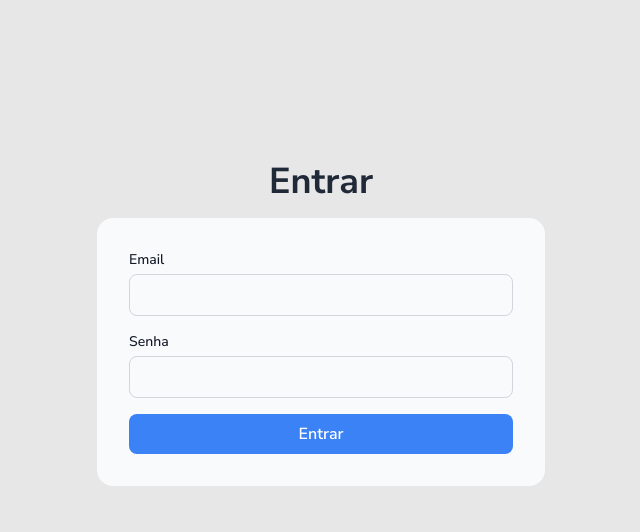
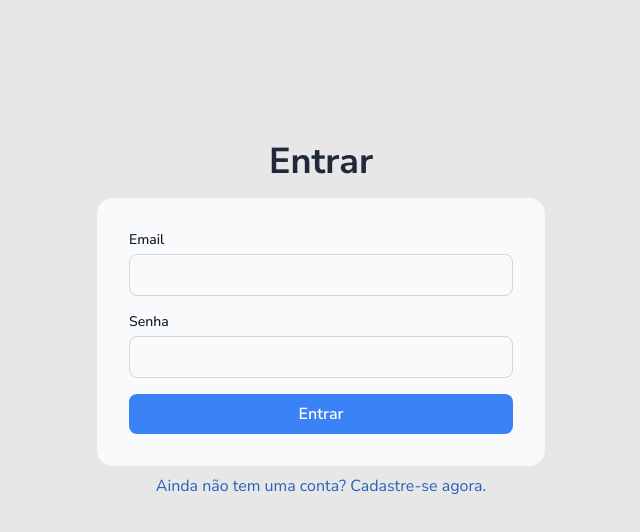
Before and after one commit to PauloHenrrq/projeto-my-books, a React (Vite) app: page /login in a window 1280 px wide. Shown: the top 532 px of the page, without its empty margins (319-959 px from the left). Built offline with nearby package versions, Linux system fonts and the light colour scheme.

Commit message:
Add navigation links to Login and Register forms

```diff
--- a/src/Components/LoginForm.jsx
+++ b/src/Components/LoginForm.jsx
@@ -2,7 +2,7 @@ import React, { useContext } from "react";
 import { AuthContext } from "../Context/AuthContext";
 import { useState } from "react";
 
-import { useNavigate } from "react-router-dom";
+import { useNavigate, Link } from "react-router-dom";
 import { useForm } from "react-hook-form";
 
 const LoginForm = () => {
@@ -28,10 +28,10 @@ const LoginForm = () => {
   };
 
   return (
-    <div className="flex flex-col w-full h-[80vh] items-center">
-      <div className="w-full max-w-72 md:max-w-md m-auto ">
-        <div className="flex flex-col items-center p-2 ">
-          <h1 className="text-3xl text-[var(--titulo)] text-center mb-2 font-bold md:text-4xl">
+    <div className="flex flex-col w-full h-[80vh]">
+      <div className="flex flex-col items-center m-auto w-full ">
+        <div className="mb-4">
+          <h1 className="text-3xl text-[var(--titulo)] text-center font-bold md:text-4xl">
             Entrar
           </h1>
         </div>
@@ -39,7 +39,7 @@ const LoginForm = () => {
         <form
           onSubmit={handleSubmit(onSubmit)}
           noValidate
-          className="bg-[var(--cinza-claro)] p-8 rounded-2xl space-y-4"
+          className="bg-[var(--cinza-claro)] p-8 rounded-2xl space-y-4 w-full max-w-72 md:max-w-md"
         >
           <div>
             <label className="block text-sm font-medium text-[var(--texto)]">Email</label>
@@ -86,6 +86,12 @@ const LoginForm = () => {
             Entrar
           </button>
         </form>
+        <Link
+          to={"/register"}
+          className="text-[var(--azul-escuro)] hover:text-[var(--azul-claro)] mt-2"
+        >
+          Ainda não tem uma conta? Cadastre-se agora.
+        </Link>
       </div>
     </div>
   );
--- a/src/Components/RegisterForm.jsx
+++ b/src/Components/RegisterForm.jsx
@@ -3,7 +3,7 @@ import { AuthContext } from "../Context/AuthContext";
 import { useForm } from "react-hook-form";
 import { register as registerUser } from "../utils/localStorageRegister";
 import { CheckCircleIcon } from "@heroicons/react/24/solid";
-import { useNavigate } from "react-router-dom";
+import { useNavigate, Link } from "react-router-dom";
 
 const RegisterForm = () => {
   const { login } = useContext(AuthContext);
@@ -38,7 +38,7 @@ const RegisterForm = () => {
   const password = watch("password");
 
   return (
-    <div className=" flex flex-col w-full items-center gap-6 ">
+    <div className="flex flex-col w-full items-center gap-3 ">
       <div className="flex flex-col items-center gap-2 mt-12 p-2 ">
         <h1 className="text-3xl text-[var(--titulo)] text-center font-bold md:text-5xl">
           Registre-se no MyBooks
@@ -51,7 +51,7 @@ const RegisterForm = () => {
       <form
         onSubmit={handleSubmit(onSubmit)}
         noValidate
-        className="w-full max-w-72 mb-5 bg-[var(--cinza-claro)] p-8 rounded-2xl space-y-4 md:max-w-md"
+        className="w-full max-w-72 bg-[var(--cinza-claro)] p-8 rounded-2xl space-y-4 md:max-w-md"
       >
         <div>
           <label className="block text-sm font-medium text-[var(--texto)]">
@@ -144,6 +144,12 @@ const RegisterForm = () => {
           Registrar
         </button>
       </form>
+      <Link
+        to={"/login"}
+        className="text-[var(--azul-escuro)] hover:text-[var(--azul-claro)]"
+      >
+        Já tem uma conta? Faça login aqui.
+      </Link>
       {sucessPopUp && (
         <div className="fixed inset-0 flex items-center justify-center bg-black/30 backdrop-blur-sm z-50">
           <div className="flex flex-col items-center gap-3 bg-white text-[var(--azul-vivido)] px-6 py-4 rounded-xl shadow-2xl animate-scale-in">
```
